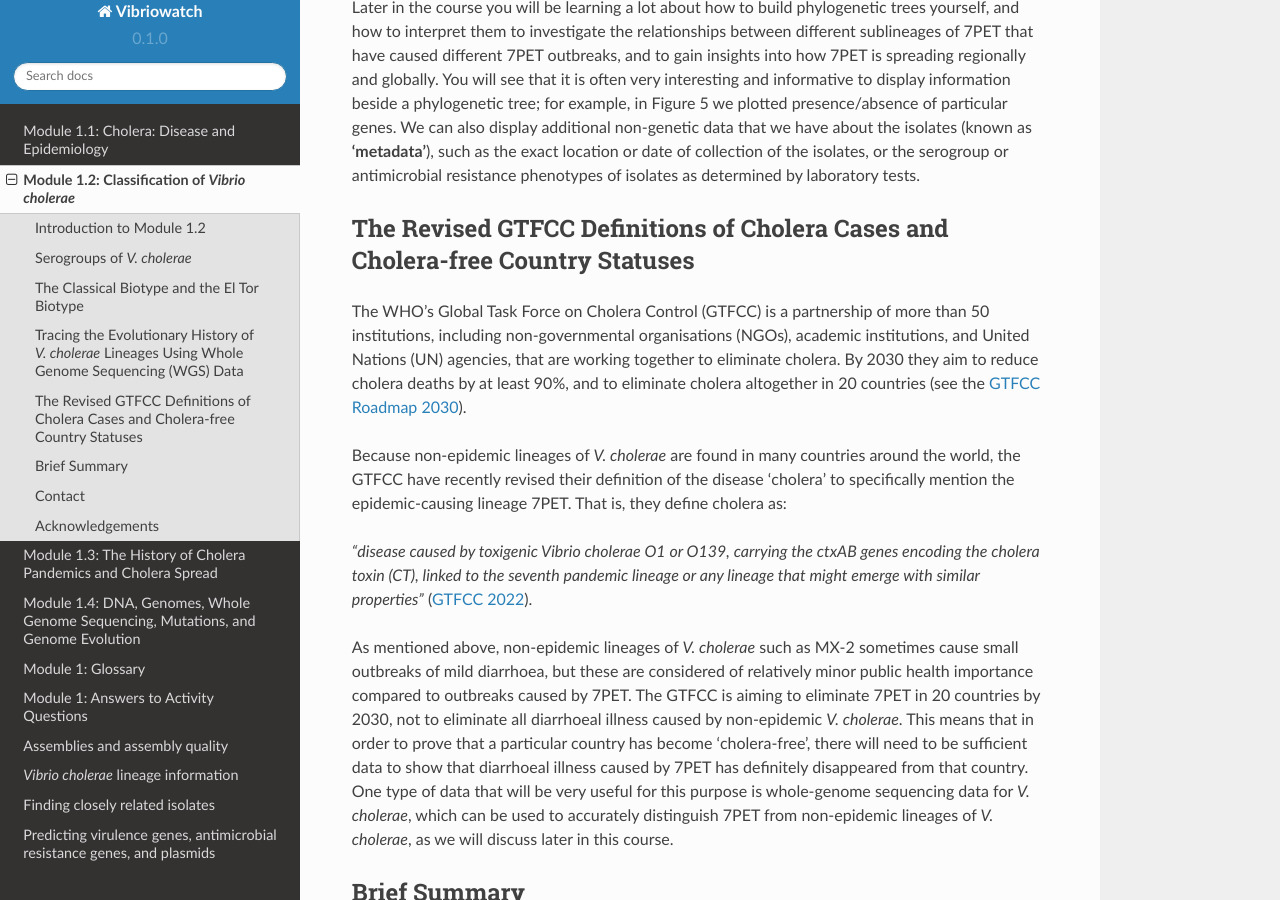
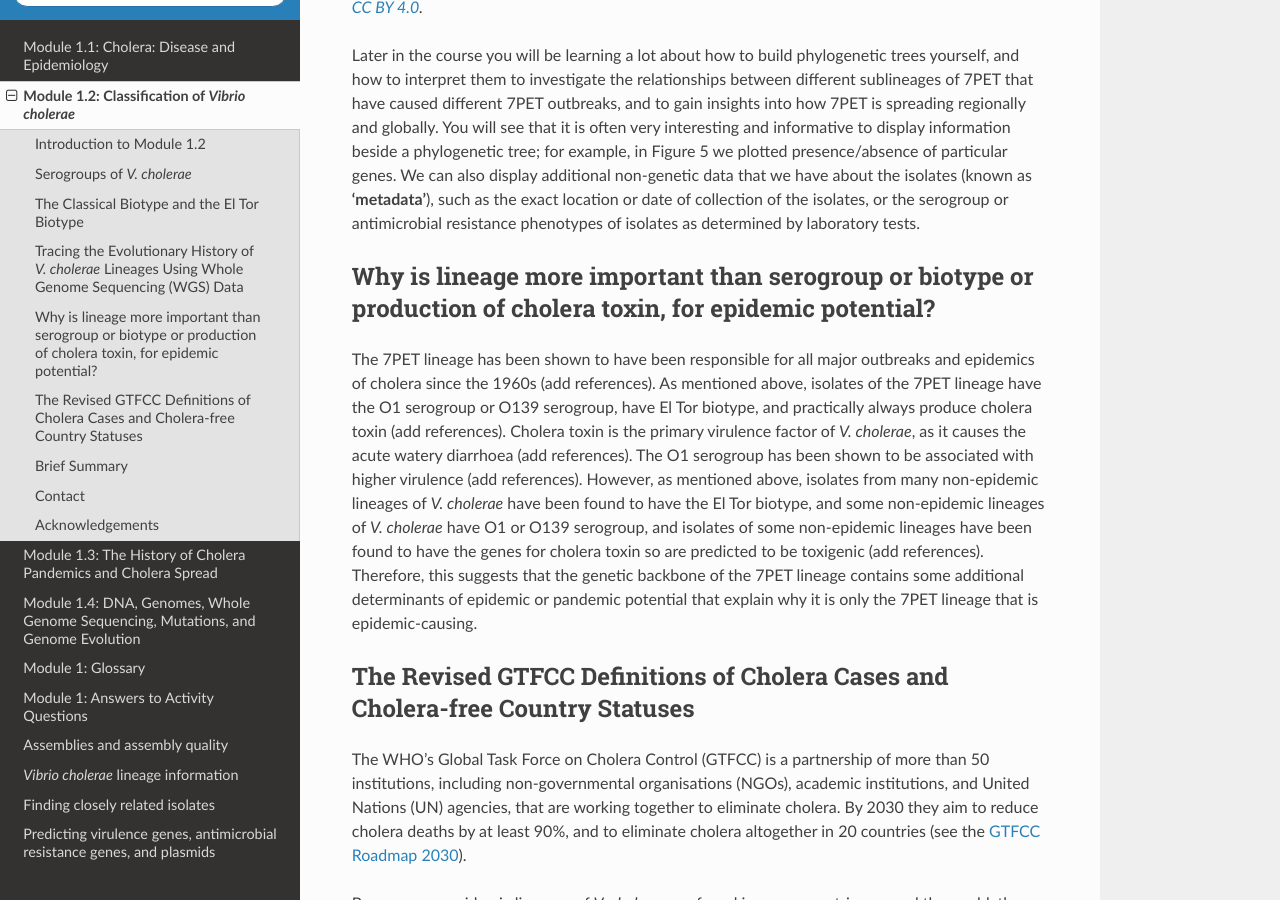
Before and after one commit to avrilcoghlan/cholerabook, a Sphinx documentation site: the page built from docs/source/vibriogenomes2.rst, in a window 1280 px wide and 900 px high, scrolled down 7233 px. Built offline with Sphinx 7.4.7 and the Read the Docs theme 2.0.0, drawn with Linux system fonts in a browser that asks for light colours; some of the changed text lies outside the part shown.

Commit message:
Update vibriogenomes2.rst

```diff
--- a/docs/source/vibriogenomes2.rst
+++ b/docs/source/vibriogenomes2.rst
@@ -142,6 +142,8 @@ just give slightly different results in the biotyping tests (Figure 2) compared
 
 .. _Bhandari et al 2021: https://pubmed.ncbi.nlm.nih.gov/33482361/
 
+xxx may mention here about El Tor being the ancestral state
+
 Tracing the Evolutionary History of *V. cholerae* Lineages Using Whole Genome Sequencing (WGS) Data
 ---------------------------------------------------------------------------------------------------
 
@@ -240,6 +242,19 @@ beside a phylogenetic tree; for example, in Figure 5 we plotted presence/absence
 non-genetic data that we have about the isolates (known as **'metadata'**), such as the exact location or date of collection of the isolates, or
 the serogroup or antimicrobial resistance phenotypes of isolates as determined by laboratory tests.
 
+Why is lineage more important than serogroup or biotype or production of cholera toxin, for epidemic potential?
+---------------------------------------------------------------------------------------------------------------
+
+The 7PET lineage has been shown to have been responsible for all major outbreaks and epidemics of cholera since the 1960s (add references).
+As mentioned above, isolates of the 7PET lineage have the O1 serogroup or O139 serogroup, have El Tor biotype, and practically always produce cholera toxin (add references).
+Cholera toxin is the primary virulence factor of *V. cholerae*, as it causes the acute watery diarrhoea (add references).
+The O1 serogroup has been shown to be associated with higher virulence (add references). However, as mentioned above,
+isolates from many non-epidemic lineages of *V. cholerae* have been found to have the El Tor biotype, and
+some non-epidemic lineages of *V. cholerae* have O1 or O139 serogroup, and isolates of some non-epidemic lineages
+have been found to have the genes for cholera toxin so are predicted to be toxigenic (add references).
+Therefore, this suggests that the genetic backbone of the 7PET lineage contains some additional determinants
+of epidemic or pandemic potential that explain why it is only the 7PET lineage that is epidemic-causing.
+
 The Revised GTFCC Definitions of Cholera Cases and Cholera-free Country Statuses
 --------------------------------------------------------------------------------
 
```
